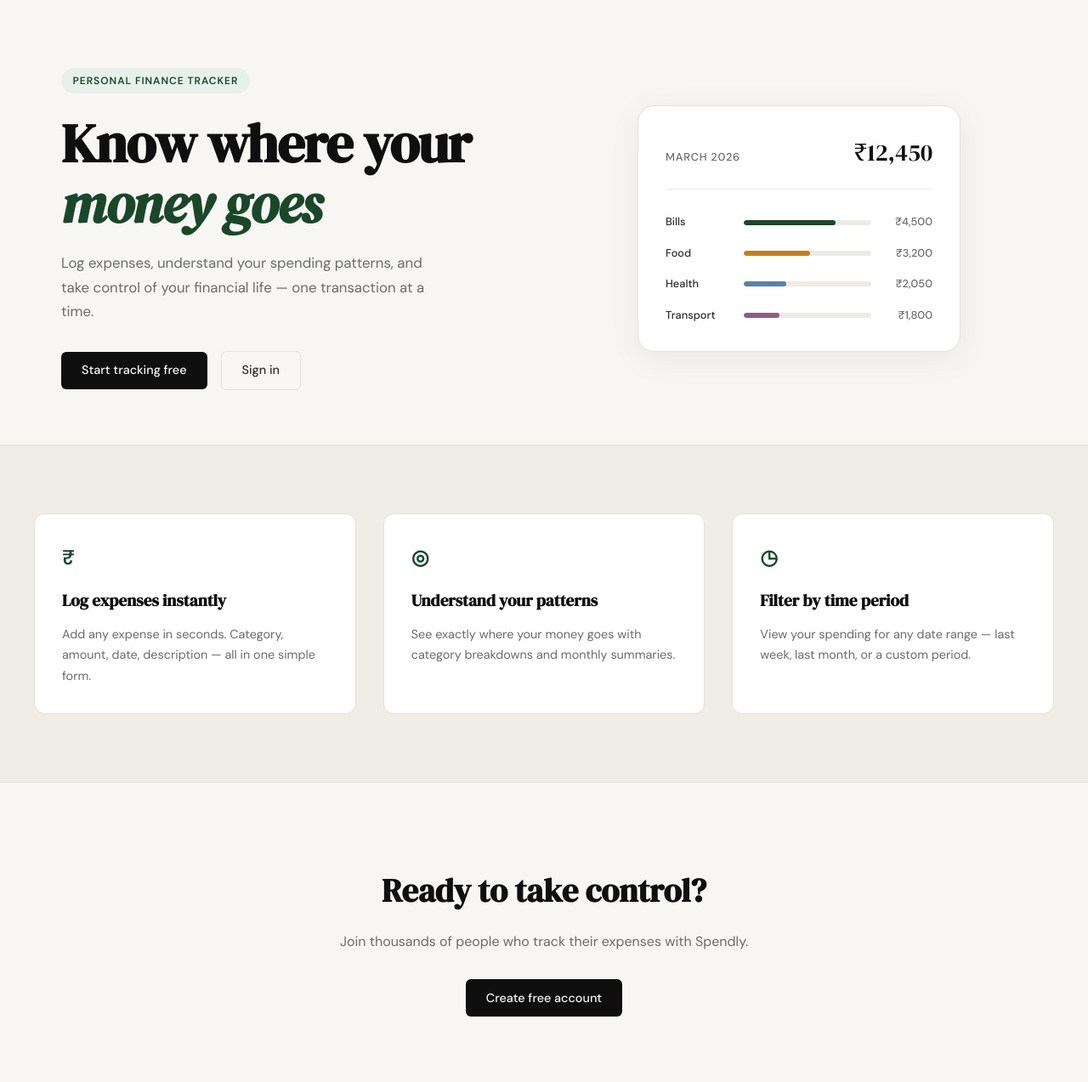
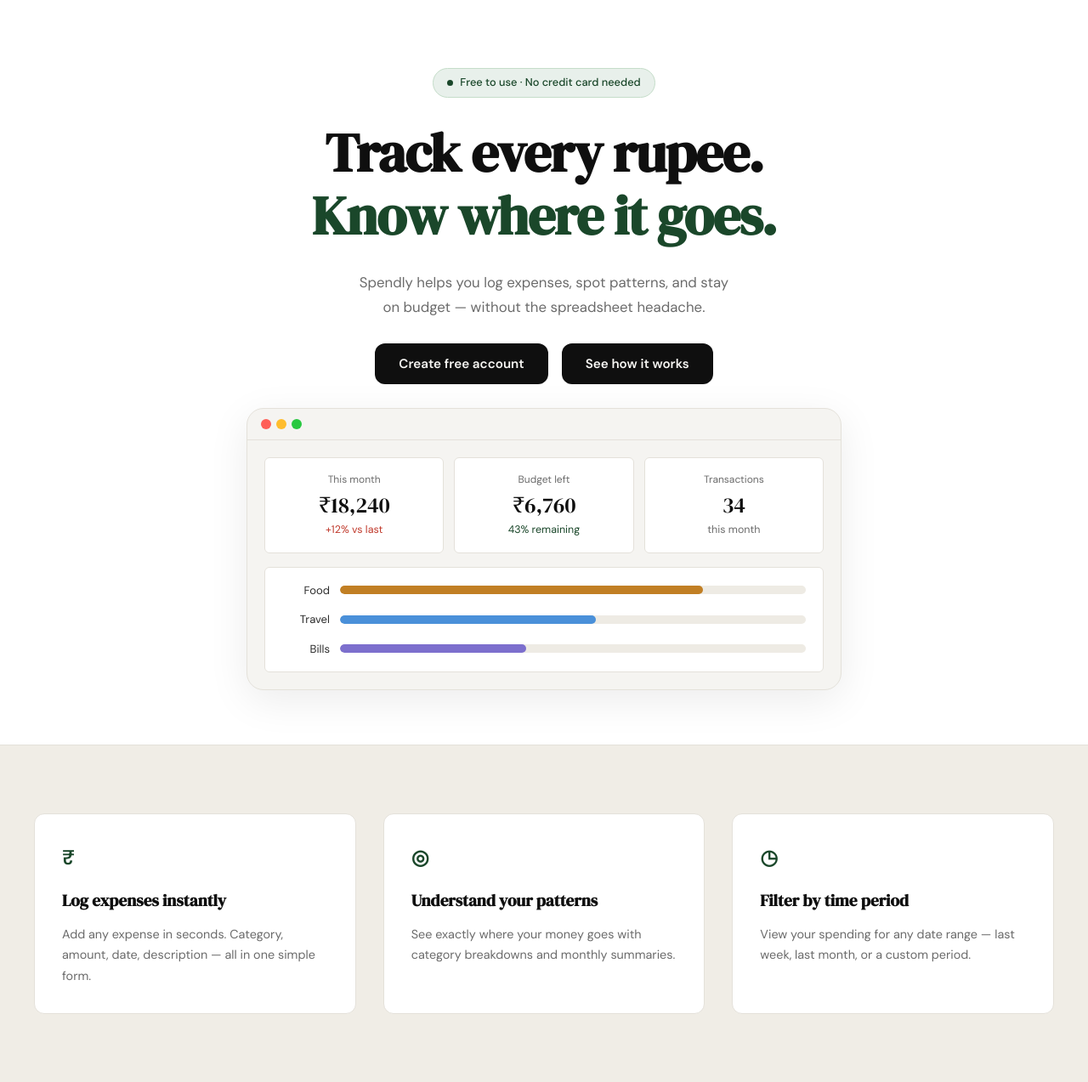
Before and after one commit to Rijan25/Spendly, a Flask app: page / in a window 1280 px wide. Shown: the part 61-1334 px from the top of the page at 85% size. Run offline with Flask 3, Linux system fonts and the light colour scheme.

Commit message:
landing: redesign hero section to match mockup

```diff
--- /dev/null
+++ b/static/css/landing.css
@@ -0,0 +1,323 @@
+/* ------------------------------------------------------------------ */
+/* Hero v2 — centered single-column layout                            */
+/* ------------------------------------------------------------------ */
+
+.hero2 {
+    padding: 5rem 2rem 4rem;
+    background: var(--paper-card);
+}
+
+.hero2-inner {
+    max-width: 760px;
+    margin: 0 auto;
+    display: flex;
+    flex-direction: column;
+    align-items: center;
+    text-align: center;
+    gap: 1.75rem;
+}
+
+/* Badge */
+.hero2-badge {
+    display: inline-flex;
+    align-items: center;
+    gap: 0.5rem;
+    background: var(--accent-light);
+    color: var(--accent);
+    font-size: 0.8rem;
+    font-weight: 500;
+    padding: 0.4rem 1rem;
+    border-radius: 999px;
+    border: 1px solid #c5ddc9;
+}
+
+.hero2-dot {
+    width: 7px;
+    height: 7px;
+    border-radius: 50%;
+    background: var(--accent);
+    flex-shrink: 0;
+}
+
+/* Heading */
+.hero2-title {
+    font-family: var(--font-display);
+    font-size: clamp(2.6rem, 6vw, 4rem);
+    line-height: 1.15;
+    letter-spacing: -0.02em;
+    color: var(--ink);
+    margin: 0;
+}
+
+.hero2-title-accent {
+    color: var(--accent);
+}
+
+/* Subtitle */
+.hero2-subtitle {
+    font-size: 1.05rem;
+    color: var(--ink-muted);
+    line-height: 1.7;
+    max-width: 540px;
+    margin: 0;
+}
+
+/* Buttons */
+.hero2-actions {
+    display: flex;
+    gap: 1rem;
+    flex-wrap: wrap;
+    justify-content: center;
+}
+
+.hero2-btn {
+    display: inline-block;
+    background: var(--ink);
+    color: var(--paper);
+    padding: 0.75rem 1.75rem;
+    border-radius: var(--radius-md);
+    font-family: var(--font-body);
+    font-size: 0.95rem;
+    font-weight: 600;
+    border: none;
+    cursor: pointer;
+    text-decoration: none;
+    transition: background 0.2s, transform 0.1s;
+}
+
+.hero2-btn:hover {
+    background: var(--accent);
+}
+
+.hero2-btn:active {
+    transform: scale(0.98);
+}
+
+/* Browser mock window */
+.hero2-browser {
+    width: 100%;
+    max-width: 700px;
+    background: #f5f4f1;
+    border: 1px solid var(--border);
+    border-radius: var(--radius-lg);
+    box-shadow: 0 12px 48px rgba(0,0,0,0.08);
+    overflow: hidden;
+}
+
+.hero2-browser-bar {
+    display: flex;
+    align-items: center;
+    gap: 6px;
+    padding: 0.75rem 1rem;
+    border-bottom: 1px solid var(--border);
+}
+
+.hero2-dot-red   { width: 12px; height: 12px; border-radius: 50%; background: #ff5f57; }
+.hero2-dot-yellow { width: 12px; height: 12px; border-radius: 50%; background: #ffbd2e; }
+.hero2-dot-green  { width: 12px; height: 12px; border-radius: 50%; background: #28c840; }
+
+.hero2-browser-body {
+    padding: 1.25rem;
+    display: flex;
+    flex-direction: column;
+    gap: 1rem;
+}
+
+/* Stat tiles */
+.hero2-stats {
+    display: grid;
+    grid-template-columns: repeat(3, 1fr);
+    gap: 0.75rem;
+}
+
+.hero2-stat-card {
+    background: var(--paper-card);
+    border: 1px solid var(--border);
+    border-radius: var(--radius-sm);
+    padding: 1rem 1.1rem;
+}
+
+.hero2-stat-label {
+    font-size: 0.75rem;
+    color: var(--ink-muted);
+    margin-bottom: 0.3rem;
+}
+
+.hero2-stat-value {
+    font-family: var(--font-display);
+    font-size: 1.6rem;
+    color: var(--ink);
+    line-height: 1.2;
+    margin-bottom: 0.25rem;
+}
+
+.hero2-stat-sub {
+    font-size: 0.78rem;
+    color: var(--ink-muted);
+}
+
+.hero2-sub-danger { color: var(--danger); }
+.hero2-sub-accent { color: var(--accent); }
+
+/* Category bars */
+.hero2-cats {
+    background: var(--paper-card);
+    border: 1px solid var(--border);
+    border-radius: var(--radius-sm);
+    padding: 1rem 1.25rem;
+    display: flex;
+    flex-direction: column;
+    gap: 0.85rem;
+}
+
+.hero2-cat-row {
+    display: grid;
+    grid-template-columns: 56px 1fr;
+    align-items: center;
+    gap: 0.75rem;
+}
+
+.hero2-cat-label {
+    font-size: 0.82rem;
+    color: var(--ink-soft);
+    text-align: right;
+}
+
+.hero2-cat-track {
+    height: 10px;
+    background: var(--border-soft);
+    border-radius: 999px;
+    overflow: hidden;
+}
+
+.hero2-cat-bar {
+    height: 100%;
+    border-radius: 999px;
+}
+
+.hero2-bar-food   { background: #c17f24; }
+.hero2-bar-travel { background: #4a90d9; }
+.hero2-bar-bills  { background: #7c6fcd; }
+
+/* ------------------------------------------------------------------ */
+/* How it works modal                                                  */
+/* ------------------------------------------------------------------ */
+
+.hiw-overlay {
+    position: fixed;
+    inset: 0;
+    background: rgba(15, 15, 15, 0.55);
+    display: flex;
+    align-items: center;
+    justify-content: center;
+    padding: 1.5rem;
+    z-index: 500;
+    opacity: 0;
+    pointer-events: none;
+    transition: opacity 0.2s;
+}
+
+.hiw-overlay.hiw-open {
+    opacity: 1;
+    pointer-events: all;
+}
+
+.hiw-modal {
+    background: var(--paper-card);
+    border: 1px solid var(--border);
+    border-radius: var(--radius-lg);
+    padding: 2.5rem;
+    max-width: 480px;
+    width: 100%;
+    position: relative;
+    transform: translateY(16px);
+    transition: transform 0.2s;
+}
+
+.hiw-overlay.hiw-open .hiw-modal {
+    transform: translateY(0);
+}
+
+.hiw-close {
+    position: absolute;
+    top: 1rem;
+    right: 1.25rem;
+    background: none;
+    border: none;
+    font-size: 1.5rem;
+    color: var(--ink-muted);
+    cursor: pointer;
+    line-height: 1;
+    padding: 0;
+}
+
+.hiw-close:hover { color: var(--ink); }
+
+.hiw-title {
+    font-family: var(--font-display);
+    font-size: 1.6rem;
+    color: var(--ink);
+    margin-bottom: 1.75rem;
+}
+
+.hiw-steps {
+    list-style: none;
+    display: flex;
+    flex-direction: column;
+    gap: 1.25rem;
+    margin-bottom: 2rem;
+}
+
+.hiw-steps li {
+    display: flex;
+    gap: 1rem;
+    align-items: flex-start;
+}
+
+.hiw-step-num {
+    width: 28px;
+    height: 28px;
+    border-radius: 50%;
+    background: var(--accent-light);
+    color: var(--accent);
+    font-size: 0.8rem;
+    font-weight: 700;
+    display: flex;
+    align-items: center;
+    justify-content: center;
+    flex-shrink: 0;
+    margin-top: 2px;
+}
+
+.hiw-steps li strong {
+    display: block;
+    font-size: 0.95rem;
+    color: var(--ink);
+    margin-bottom: 0.2rem;
+}
+
+.hiw-steps li p {
+    font-size: 0.875rem;
+    color: var(--ink-muted);
+    line-height: 1.6;
+    margin: 0;
+}
+
+.hiw-cta {
+    display: block;
+    text-align: center;
+}
+
+/* ------------------------------------------------------------------ */
+/* Responsive                                                          */
+/* ------------------------------------------------------------------ */
+
+@media (max-width: 600px) {
+    .hero2-stats {
+        grid-template-columns: 1fr;
+    }
+
+    .hero2-title {
+        font-size: 2.2rem;
+    }
+}
--- a/templates/landing.html
+++ b/templates/landing.html
@@ -2,64 +2,123 @@
 
 {% block title %}Spendly — Track Every Rupee{% endblock %}
 
+{% block head %}
+<link rel="stylesheet" href="{{ url_for('static', filename='css/landing.css') }}">
+{% endblock %}
+
 {% block content %}
 
-<section class="hero">
-    <div class="hero-inner">
-        <div class="hero-badge">Personal Finance Tracker</div>
-        <h1 class="hero-title">
-            Know where your<br>
-            <em>money goes</em>
+<section class="hero2">
+    <div class="hero2-inner">
+
+        <div class="hero2-badge">
+            <span class="hero2-dot"></span>
+            Free to use &middot; No credit card needed
+        </div>
+
+        <h1 class="hero2-title">
+            Track every rupee.<br>
+            <span class="hero2-title-accent">Know where it goes.</span>
         </h1>
-        <p class="hero-subtitle">
-            Log expenses, understand your spending patterns,
-            and take control of your financial life —
-            one transaction at a time.
+
+        <p class="hero2-subtitle">
+            Spendly helps you log expenses, spot patterns, and stay<br>
+            on budget &mdash; without the spreadsheet headache.
         </p>
-        <div class="hero-actions">
-            <a href="{{ url_for('register') }}" class="btn-primary">Start tracking free</a>
-            <a href="{{ url_for('login') }}" class="btn-ghost">Sign in</a>
+
+        <div class="hero2-actions">
+            <a href="{{ url_for('register') }}" class="hero2-btn">Create free account</a>
+            <button class="hero2-btn" id="how-it-works-btn">See how it works</button>
         </div>
-    </div>
-    <div class="hero-visual">
-        <div class="mock-card">
-            <div class="mock-card-header">
-                <span class="mock-label">March 2026</span>
-                <span class="mock-total">₹12,450</span>
+
+        <div class="hero2-browser">
+            <div class="hero2-browser-bar">
+                <span class="hero2-dot-red"></span>
+                <span class="hero2-dot-yellow"></span>
+                <span class="hero2-dot-green"></span>
             </div>
-            <div class="mock-bars">
-                <div class="mock-bar-row">
-                    <span class="mock-cat">Bills</span>
-                    <div class="mock-bar-track">
-                        <div class="mock-bar" style="width: 72%"></div>
+            <div class="hero2-browser-body">
+                <div class="hero2-stats">
+                    <div class="hero2-stat-card">
+                        <div class="hero2-stat-label">This month</div>
+                        <div class="hero2-stat-value">₹18,240</div>
+                        <div class="hero2-stat-sub hero2-sub-danger">+12% vs last</div>
                     </div>
-                    <span class="mock-amt">₹4,500</span>
+                    <div class="hero2-stat-card">
+                        <div class="hero2-stat-label">Budget left</div>
+                        <div class="hero2-stat-value">₹6,760</div>
+                        <div class="hero2-stat-sub hero2-sub-accent">43% remaining</div>
+                    </div>
+                    <div class="hero2-stat-card">
+                        <div class="hero2-stat-label">Transactions</div>
+                        <div class="hero2-stat-value">34</div>
+                        <div class="hero2-stat-sub">this month</div>
+                    </div>
                 </div>
-                <div class="mock-bar-row">
-                    <span class="mock-cat">Food</span>
-                    <div class="mock-bar-track">
-                        <div class="mock-bar mock-bar-2" style="width: 52%"></div>
+                <div class="hero2-cats">
+                    <div class="hero2-cat-row">
+                        <span class="hero2-cat-label">Food</span>
+                        <div class="hero2-cat-track">
+                            <div class="hero2-cat-bar hero2-bar-food" style="width: 78%"></div>
+                        </div>
                     </div>
-                    <span class="mock-amt">₹3,200</span>
-                </div>
-                <div class="mock-bar-row">
-                    <span class="mock-cat">Health</span>
-                    <div class="mock-bar-track">
-                        <div class="mock-bar mock-bar-3" style="width: 33%"></div>
+                    <div class="hero2-cat-row">
+                        <span class="hero2-cat-label">Travel</span>
+                        <div class="hero2-cat-track">
+                            <div class="hero2-cat-bar hero2-bar-travel" style="width: 55%"></div>
+                        </div>
                     </div>
-                    <span class="mock-amt">₹2,050</span>
-                </div>
-                <div class="mock-bar-row">
-                    <span class="mock-cat">Transport</span>
-                    <div class="mock-bar-track">
-                        <div class="mock-bar mock-bar-4" style="width: 28%"></div>
+                    <div class="hero2-cat-row">
+                        <span class="hero2-cat-label">Bills</span>
+                        <div class="hero2-cat-track">
+                            <div class="hero2-cat-bar hero2-bar-bills" style="width: 40%"></div>
+                        </div>
                     </div>
-                    <span class="mock-amt">₹1,800</span>
                 </div>
             </div>
         </div>
+
     </div>
 </section>
+
+<!-- How it works modal -->
+<div class="hiw-overlay" id="hiw-overlay" aria-hidden="true">
+    <div class="hiw-modal" role="dialog" aria-modal="true" aria-labelledby="hiw-title">
+        <button class="hiw-close" id="hiw-close" aria-label="Close">&times;</button>
+        <h2 class="hiw-title" id="hiw-title">How Spendly works</h2>
+        <ol class="hiw-steps">
+            <li>
+                <div class="hiw-step-num">1</div>
+                <div>
+                    <strong>Create a free account</strong>
+                    <p>Sign up in seconds — no credit card required.</p>
+                </div>
+            </li>
+            <li>
+                <div class="hiw-step-num">2</div>
+                <div>
+                    <strong>Log your expenses</strong>
+                    <p>Add any expense with a category, amount, and date. Takes under 10 seconds.</p>
+                </div>
+            </li>
+            <li>
+                <div class="hiw-step-num">3</div>
+                <div>
+                    <strong>Spot your patterns</strong>
+                    <p>See monthly breakdowns and category summaries to understand where your money goes.</p>
+                </div>
+            </li>
+            <li>
+                <div class="hiw-step-num">4</div>
+                <div>
+                    <strong>Stay on budget</strong>
+                    <p>Track your remaining budget and make smarter spending decisions.</p>
+                </div>
+            </li>
+        </ol>
+        <a href="{{ url_for('register') }}" class="hero2-btn hiw-cta">Get started free</a>
+    </div>
+</div>
 
 <section class="features">
     <div class="features-inner">
@@ -90,3 +149,23 @@
 </section>
 
 {% endblock %}
+
+{% block scripts %}
+<script>
+    const overlay = document.getElementById('hiw-overlay');
+    document.getElementById('how-it-works-btn').addEventListener('click', () => {
+        overlay.classList.add('hiw-open');
+        overlay.setAttribute('aria-hidden', 'false');
+    });
+    document.getElementById('hiw-close').addEventListener('click', () => {
+        overlay.classList.remove('hiw-open');
+        overlay.setAttribute('aria-hidden', 'true');
+    });
+    overlay.addEventListener('click', (e) => {
+        if (e.target === overlay) {
+            overlay.classList.remove('hiw-open');
+            overlay.setAttribute('aria-hidden', 'true');
+        }
+    });
+</script>
+{% endblock %}
```
